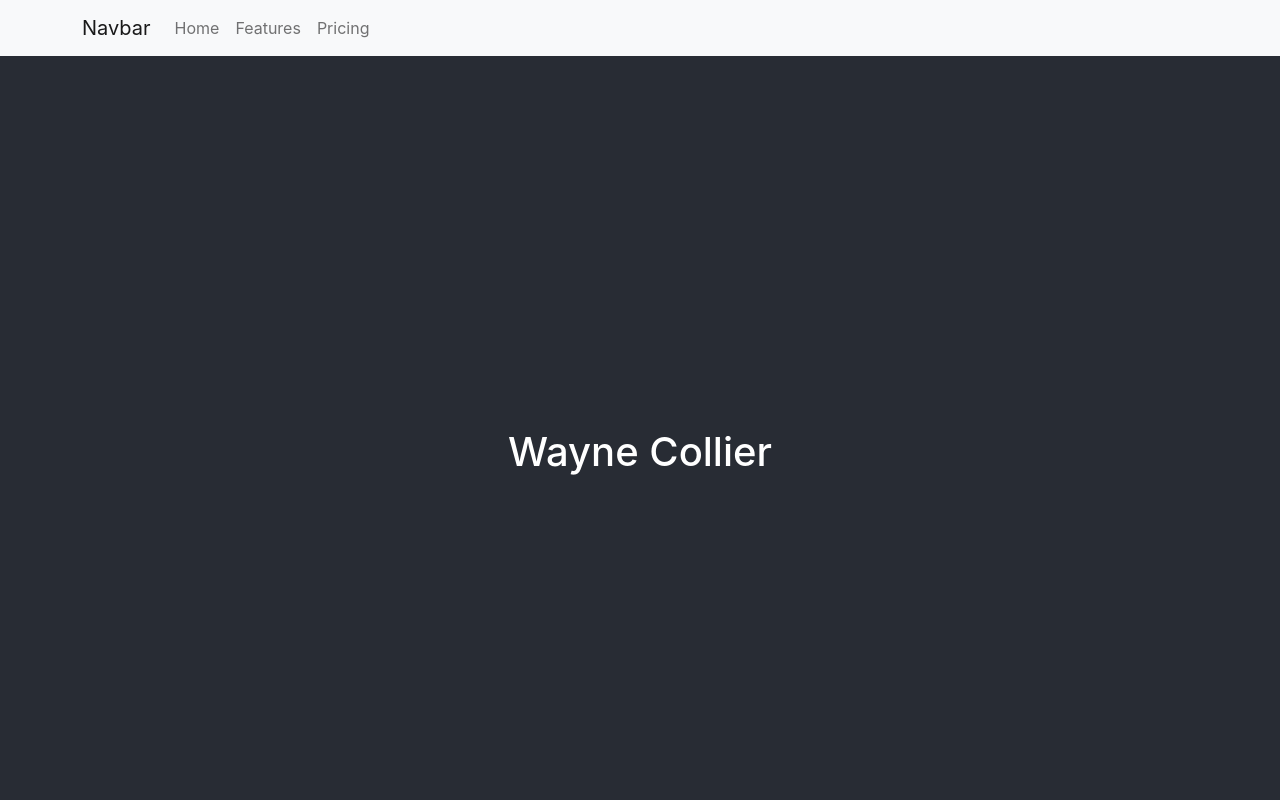
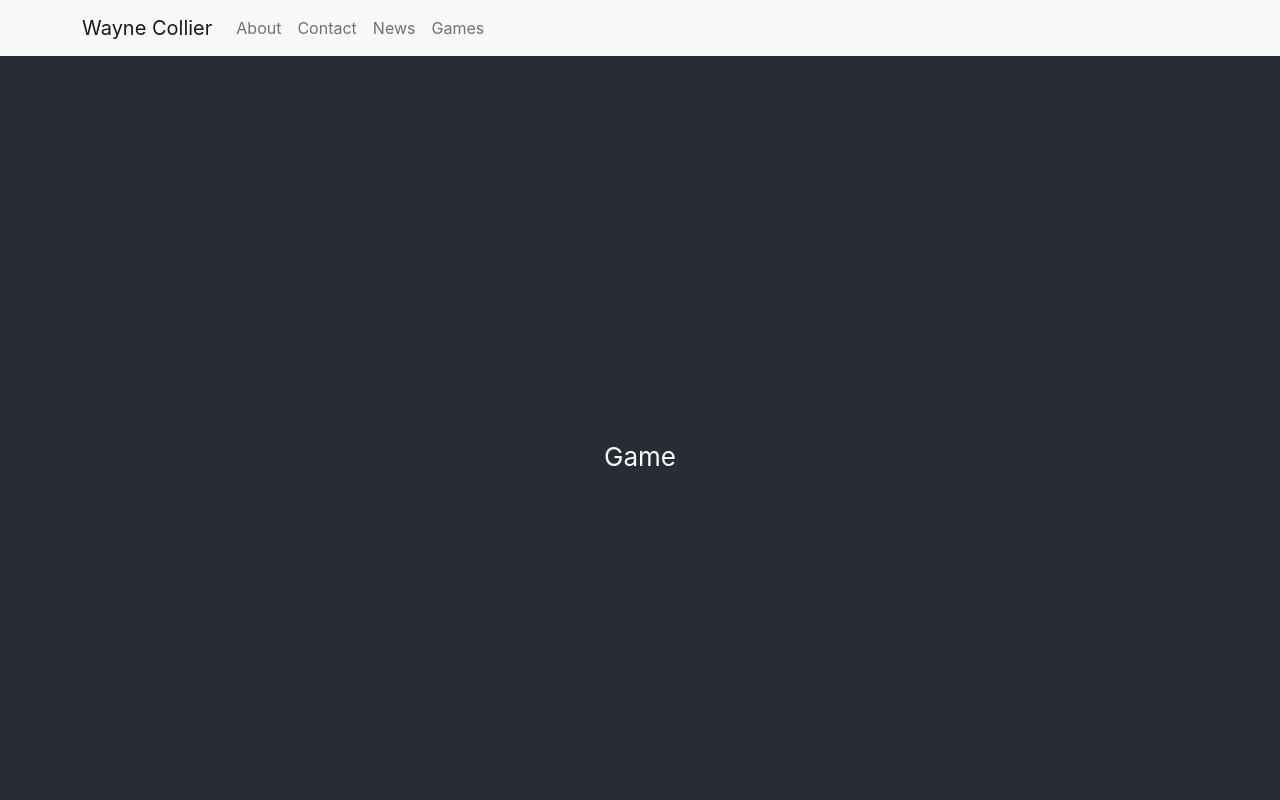
Before and after one commit to ke4tri/Personal, a React (Create React App) app: page /Games in a window 1280 px wide. Shown: the top 800 px of the page. Built offline with nearby package versions, Linux system fonts and the light colour scheme; no server answers.

Commit message:
adding basic routing

```diff
--- a/package.json
+++ b/package.json
@@ -10,6 +10,7 @@
     "react": "^17.0.1",
     "react-bootstrap": "^2.0.0-beta.6",
     "react-dom": "^17.0.1",
+    "react-router-dom": "^5.3.0",
     "react-scripts": "4.0.3",
     "web-vitals": "^1.1.0"
   },
--- a/src/App.js
+++ b/src/App.js
@@ -1,7 +1,12 @@
 
 import './App.css';
+import { Route, Switch, Redirect } from 'react-router-dom';
 import NewComp from './NewComp';
 import NavBar from './Components/NavBar';
+import About from './Components/About';
+import Contact from './Components/Contact';
+import Games from './Components/Games';
+import News from './Components/News';
 
 
 import React, { Component } from 'react';
@@ -29,14 +34,17 @@ class App extends Component {
 
   render() {
     return (
-      <div className="App">
+      <div>
         <NavBar />
-        <header className="App-header">
-
-          <h1 className="App=title">Wayne Collier</h1>
-        </header>
-        <NewComp />
-        <p className="App-intro">{this.state.data}</p>
+        <Switch>
+          <Route exact path="/About" component={About} />
+          <Route exact path="/">
+            <Redirect to="/About" />
+          </Route>
+          <Route exact path="/Contact" component={Contact} />
+          <Route exact path="/News" component={News} />
+          <Route exact path="/Games" component={Games} />
+        </Switch>
       </div>
     );
   }
--- a/src/Components/NavBar/index.js
+++ b/src/Components/NavBar/index.js
@@ -5,11 +5,12 @@ function NavBar() {
         <div className="App">
             <Navbar bg="light" variant="light">
                 <Container>
-                    <Navbar.Brand href="#home">Navbar</Navbar.Brand>
+                    <Navbar.Brand href="#home">Wayne Collier</Navbar.Brand>
                     <Nav className="me-auto">
-                        <Nav.Link href="#home">Home</Nav.Link>
-                        <Nav.Link href="#features">Features</Nav.Link>
-                        <Nav.Link href="#pricing">Pricing</Nav.Link>
+                        <Nav.Link href="About">About</Nav.Link>
+                        <Nav.Link href="Contact">Contact</Nav.Link>
+                        <Nav.Link href="News">News</Nav.Link>
+                        <Nav.Link href="Games">Games</Nav.Link>
                     </Nav>
                 </Container>
             </Navbar>
```
Also changed, not shown: src/index.js (+6 -2 lines), 1 other file (tests, documents, lock files or other folders).
